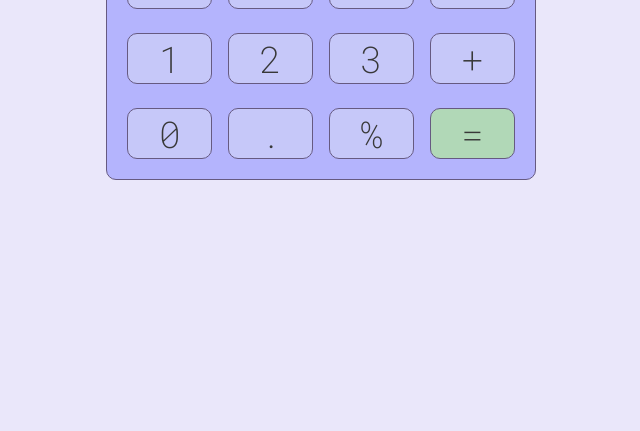
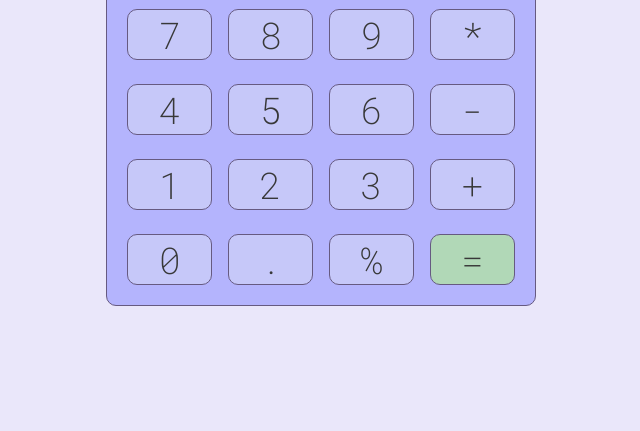
Before and after one commit to ihccenen/calculator, a plain HTML site: page index.html in a window 1280 px wide. Shown: the part 369-800 px from the top of the page, without its empty margins (319-959 px from the left). Drawn offline with Linux system fonts and the light colour scheme.

Commit message:
Centered the calculator

```diff
--- a/style/style.css
+++ b/style/style.css
@@ -1,8 +1,12 @@
+body {
+  height: 100vh;
+}
+
 body,
 .container,
 .display,
 .key {
-    font-family: "Roboto Mono", monospace;
+  font-family: 'Roboto Mono', monospace;
   color: #383838;
   background-color: #eae7fa;
   margin: 0;
```
Lines whose indentation alone changed are shown as unchanged.
